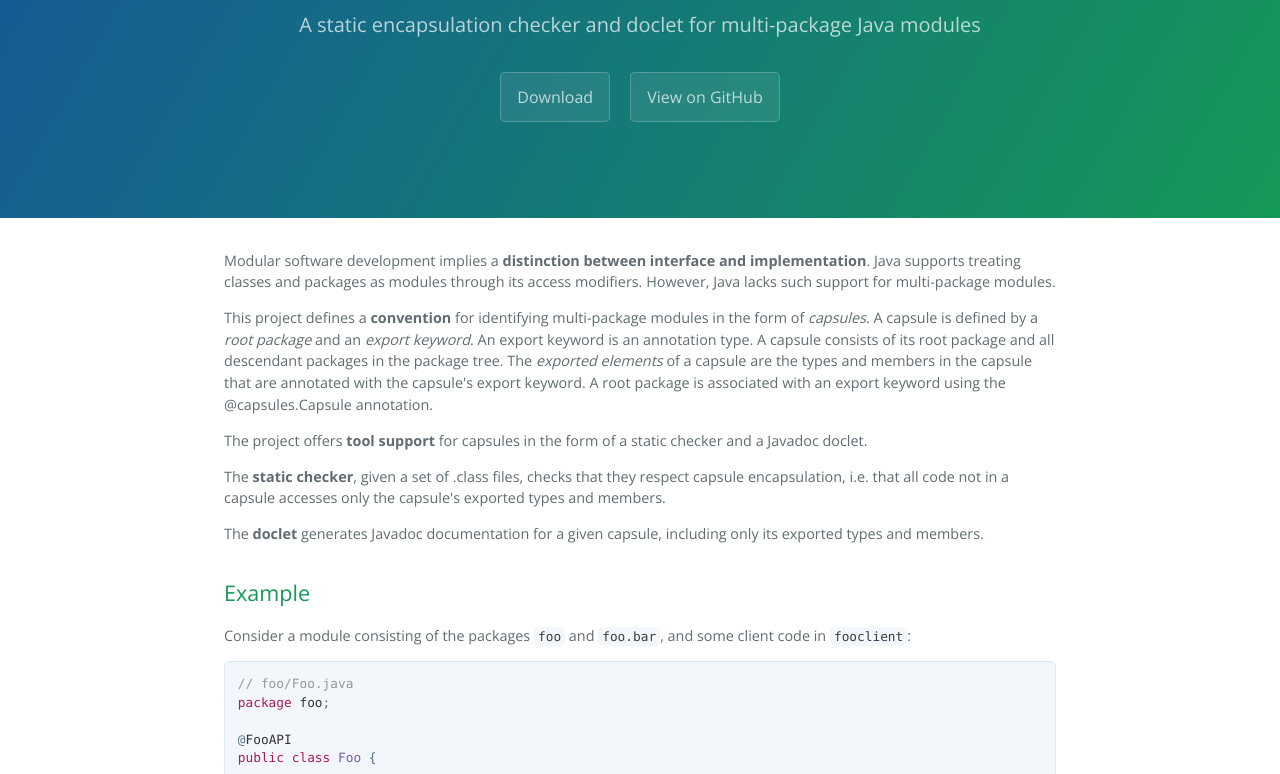
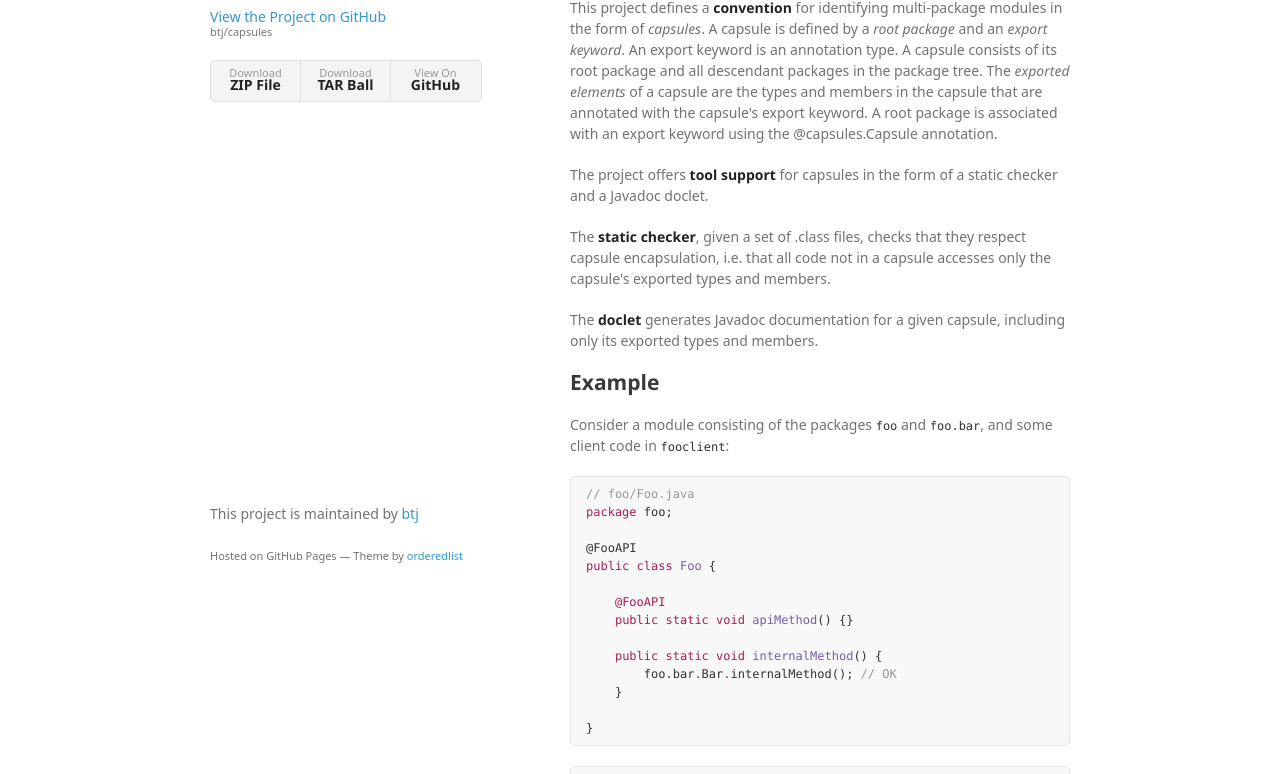
Before and after one commit to btj/capsules, a plain HTML site: page index.html in a window 1280 px wide. Shown: the part 165-939 px from the top of the page. Drawn offline with nearby package versions, Linux system fonts and the light colour scheme; a web font is replaced by a local one.

Commit message:
Create gh-pages branch via GitHub

```diff
--- a/index.html
+++ b/index.html
@@ -1,24 +1,34 @@
-<!DOCTYPE html>
-<html lang="en-us">
+<!doctype html>
+<html>
   <head>
-    <meta charset="UTF-8">
+    <meta charset="utf-8">
+    <meta http-equiv="X-UA-Compatible" content="chrome=1">
     <title>capsules by btj</title>
-    <meta name="viewport" content="width=device-width, initial-scale=1">
-    <link rel="stylesheet" type="text/css" href="stylesheets/normalize.css" media="screen">
-    <link href='https://fonts.googleapis.com/css?family=Open+Sans:400,700' rel='stylesheet' type='text/css'>
-    <link rel="stylesheet" type="text/css" href="stylesheets/stylesheet.css" media="screen">
-    <link rel="stylesheet" type="text/css" href="stylesheets/github-light.css" media="screen">
+
+    <link rel="stylesheet" href="stylesheets/styles.css">
+    <link rel="stylesheet" href="stylesheets/github-light.css">
+    <meta name="viewport" content="width=device-width">
+    <!--[if lt IE 9]>
+    <script src="//html5shiv.googlecode.com/svn/trunk/html5.js"></script>
+    <![endif]-->
   </head>
   <body>
-    <section class="page-header">
-      <h1 class="project-name">capsules</h1>
-      <h2 class="project-tagline">A static encapsulation checker and doclet for multi-package Java modules</h2>
-      <a href="https://github.com/btj/capsules/releases/download/v1.3/capsules-1.3.zip" class="btn">Download</a>
-      <a href="https://github.com/btj/capsules" class="btn">View on GitHub</a>
-    </section>
+    <div class="wrapper">
+      <header>
+        <h1>capsules</h1>
+        <p>A static encapsulation checker and doclet for multi-package Java modules</p>
 
-    <section class="main-content">
-      <p>Modular software development implies a <strong>distinction between interface and implementation</strong>. Java supports treating classes and packages as modules through its access modifiers. However, Java lacks such support for multi-package modules.</p>
+        <p class="view"><a href="https://github.com/btj/capsules">View the Project on GitHub <small>btj/capsules</small></a></p>
+
+
+        <ul>
+          <li><a href="https://github.com/btj/capsules/zipball/master">Download <strong>ZIP File</strong></a></li>
+          <li><a href="https://github.com/btj/capsules/tarball/master">Download <strong>TAR Ball</strong></a></li>
+          <li><a href="https://github.com/btj/capsules">View On <strong>GitHub</strong></a></li>
+        </ul>
+      </header>
+      <section>
+        <p>Modular software development implies a <strong>distinction between interface and implementation</strong>. Java supports treating classes and packages as modules through its access modifiers. However, Java lacks such support for multi-package modules.</p>
 
 <p>This project defines a <strong>convention</strong> for identifying multi-package modules in the form of <em>capsules</em>. A capsule is defined by a <em>root package</em> and an <em>export keyword</em>. An export keyword is an annotation type. A capsule consists of its root package and all descendant packages in the package tree. The <em>exported elements</em> of a capsule are the types and members in the capsule that are annotated with the capsule's export keyword. A root package is associated with an export keyword using the @capsules.Capsule annotation.</p>
 
@@ -146,15 +156,13 @@
 <span class="pl-k">package</span> <span class="pl-smi">org.root2</span>;</pre></div>
 
 <p>This way, org.root1 and org.root2 effectively constitute a single capsule.</p>
-
-      <footer class="site-footer">
-        <span class="site-footer-owner"><a href="https://github.com/btj/capsules">capsules</a> is maintained by <a href="https://github.com/btj">btj</a>.</span>
-
-        <span class="site-footer-credits">This page was generated by <a href="https://pages.github.com">GitHub Pages</a> using the <a href="https://github.com/jasonlong/cayman-theme">Cayman theme</a> by <a href="https://twitter.com/jasonlong">Jason Long</a>.</span>
+      </section>
+      <footer>
+        <p>This project is maintained by <a href="https://github.com/btj">btj</a></p>
+        <p><small>Hosted on GitHub Pages &mdash; Theme by <a href="https://github.com/orderedlist">orderedlist</a></small></p>
       </footer>
-
-    </section>
-
+    </div>
+    <script src="javascripts/scale.fix.js"></script>
 
   </body>
 </html>
--- /dev/null
+++ b/javascripts/scale.fix.js
@@ -0,0 +1,17 @@
+var metas = document.getElementsByTagName('meta');
+var i;
+if (navigator.userAgent.match(/iPhone/i)) {
+  for (i=0; i<metas.length; i++) {
+    if (metas[i].name == "viewport") {
+      metas[i].content = "width=device-width, minimum-scale=1.0, maximum-scale=1.0";
+    }
+  }
+  document.addEventListener("gesturestart", gestureStart, false);
+}
+function gestureStart() {
+  for (i=0; i<metas.length; i++) {
+    if (metas[i].name == "viewport") {
+      metas[i].content = "width=device-width, minimum-scale=0.25, maximum-scale=1.6";
+    }
+  }
+}
--- /dev/null
+++ b/stylesheets/styles.css
@@ -0,0 +1,324 @@
+@font-face {
+  font-family: 'Noto Sans';
+  font-weight: 400;
+  font-style: normal;
+  src: url('../fonts/Noto-Sans-regular/Noto-Sans-regular.eot');
+  src: url('../fonts/Noto-Sans-regular/Noto-Sans-regular.eot?#iefix') format('embedded-opentype'),
+       local('Noto Sans'),
+       local('Noto-Sans-regular'),
+       url('../fonts/Noto-Sans-regular/Noto-Sans-regular.woff2') format('woff2'),
+       url('../fonts/Noto-Sans-regular/Noto-Sans-regular.woff') format('woff'),
+       url('../fonts/Noto-Sans-regular/Noto-Sans-regular.ttf') format('truetype'),
+       url('../fonts/Noto-Sans-regular/Noto-Sans-regular.svg#NotoSans') format('svg');
+}
+
+@font-face {
+  font-family: 'Noto Sans';
+  font-weight: 700;
+  font-style: normal;
+  src: url('../fonts/Noto-Sans-700/Noto-Sans-700.eot');
+  src: url('../fonts/Noto-Sans-700/Noto-Sans-700.eot?#iefix') format('embedded-opentype'),
+       local('Noto Sans Bold'),
+       local('Noto-Sans-700'),
+       url('../fonts/Noto-Sans-700/Noto-Sans-700.woff2') format('woff2'),
+       url('../fonts/Noto-Sans-700/Noto-Sans-700.woff') format('woff'),
+       url('../fonts/Noto-Sans-700/Noto-Sans-700.ttf') format('truetype'),
+       url('../fonts/Noto-Sans-700/Noto-Sans-700.svg#NotoSans') format('svg');
+}
+
+@font-face {
+  font-family: 'Noto Sans';
+  font-weight: 400;
+  font-style: italic;
+  src: url('../fonts/Noto-Sans-italic/Noto-Sans-italic.eot');
+  src: url('../fonts/Noto-Sans-italic/Noto-Sans-italic.eot?#iefix') format('embedded-opentype'),
+       local('Noto Sans Italic'),
+       local('Noto-Sans-italic'),
+       url('../fonts/Noto-Sans-italic/Noto-Sans-italic.woff2') format('woff2'),
+       url('../fonts/Noto-Sans-italic/Noto-Sans-italic.woff') format('woff'),
+       url('../fonts/Noto-Sans-italic/Noto-Sans-italic.ttf') format('truetype'),
+       url('../fonts/Noto-Sans-italic/Noto-Sans-italic.svg#NotoSans') format('svg');
+}
+
+@font-face {
+  font-family: 'Noto Sans';
+  font-weight: 700;
+  font-style: italic;
+  src: url('../fonts/Noto-Sans-700italic/Noto-Sans-700italic.eot');
+  src: url('../fonts/Noto-Sans-700italic/Noto-Sans-700italic.eot?#iefix') format('embedded-opentype'),
+       local('Noto Sans Bold Italic'),
+       local('Noto-Sans-700italic'),
+       url('../fonts/Noto-Sans-700italic/Noto-Sans-700italic.woff2') format('woff2'),
+       url('../fonts/Noto-Sans-700italic/Noto-Sans-700italic.woff') format('woff'),
+       url('../fonts/Noto-Sans-700italic/Noto-Sans-700italic.ttf') format('truetype'),
+       url('../fonts/Noto-Sans-700italic/Noto-Sans-700italic.svg#NotoSans') format('svg');
+}
+
+body {
+  background-color: #fff;
+  padding:50px;
+  font: 14px/1.5 "Noto Sans", "Helvetica Neue", Helvetica, Arial, sans-serif;
+  color:#727272;
+  font-weight:400;
+}
+
+h1, h2, h3, h4, h5, h6 {
+  color:#222;
+  margin:0 0 20px;
+}
+
+p, ul, ol, table, pre, dl {
+  margin:0 0 20px;
+}
+
+h1, h2, h3 {
+  line-height:1.1;
+}
+
+h1 {
+  font-size:28px;
+}
+
+h2 {
+  color:#393939;
+}
+
+h3, h4, h5, h6 {
+  color:#494949;
+}
+
+a {
+  color:#39c;
+  text-decoration:none;
+}
+
+a:hover {
+  color:#069;
+}
+
+a small {
+  font-size:11px;
+  color:#777;
+  margin-top:-0.3em;
+  display:block;
+}
+
+a:hover small {
+  color:#777;
+}
+
+.wrapper {
+  width:860px;
+  margin:0 auto;
+}
+
+blockquote {
+  border-left:1px solid #e5e5e5;
+  margin:0;
+  padding:0 0 0 20px;
+  font-style:italic;
+}
+
+code, pre {
+  font-family:Monaco, Bitstream Vera Sans Mono, Lucida Console, Terminal, Consolas, Liberation Mono, DejaVu Sans Mono, Courier New, monospace;
+  color:#333;
+  font-size:12px;
+}
+
+pre {
+  padding:8px 15px;
+  background: #f8f8f8;
+  border-radius:5px;
+  border:1px solid #e5e5e5;
+  overflow-x: auto;
+}
+
+table {
+  width:100%;
+  border-collapse:collapse;
+}
+
+th, td {
+  text-align:left;
+  padding:5px 10px;
+  border-bottom:1px solid #e5e5e5;
+}
+
+dt {
+  color:#444;
+  font-weight:700;
+}
+
+th {
+  color:#444;
+}
+
+img {
+  max-width:100%;
+}
+
+header {
+  width:270px;
+  float:left;
+  position:fixed;
+  -webkit-font-smoothing:subpixel-antialiased;
+}
+
+header ul {
+  list-style:none;
+  height:40px;
+  padding:0;
+  background: #f4f4f4;
+  border-radius:5px;
+  border:1px solid #e0e0e0;
+  width:270px;
+}
+
+header li {
+  width:89px;
+  float:left;
+  border-right:1px solid #e0e0e0;
+  height:40px;
+}
+
+header li:first-child a {
+  border-radius:5px 0 0 5px;
+}
+
+header li:last-child a {
+  border-radius:0 5px 5px 0;
+}
+
+header ul a {
+  line-height:1;
+  font-size:11px;
+  color:#999;
+  display:block;
+  text-align:center;
+  padding-top:6px;
+  height:34px;
+}
+
+header ul a:hover {
+  color:#999;
+}
+
+header ul a:active {
+  background-color:#f0f0f0;
+}
+
+strong {
+  color:#222;
+  font-weight:700;
+}
+
+header ul li + li + li {
+  border-right:none;
+  width:89px;
+}
+
+header ul a strong {
+  font-size:14px;
+  display:block;
+  color:#222;
+}
+
+section {
+  width:500px;
+  float:right;
+  padding-bottom:50px;
+}
+
+small {
+  font-size:11px;
+}
+
+hr {
+  border:0;
+  background:#e5e5e5;
+  height:1px;
+  margin:0 0 20px;
+}
+
+footer {
+  width:270px;
+  float:left;
+  position:fixed;
+  bottom:50px;
+  -webkit-font-smoothing:subpixel-antialiased;
+}
+
+@media print, screen and (max-width: 960px) {
+
+  div.wrapper {
+    width:auto;
+    margin:0;
+  }
+
+  header, section, footer {
+    float:none;
+    position:static;
+    width:auto;
+  }
+
+  header {
+    padding-right:320px;
+  }
+
+  section {
+    border:1px solid #e5e5e5;
+    border-width:1px 0;
+    padding:20px 0;
+    margin:0 0 20px;
+  }
+
+  header a small {
+    display:inline;
+  }
+
+  header ul {
+    position:absolute;
+    right:50px;
+    top:52px;
+  }
+}
+
+@media print, screen and (max-width: 720px) {
+  body {
+    word-wrap:break-word;
+  }
+
+  header {
+    padding:0;
+  }
+
+  header ul, header p.view {
+    position:static;
+  }
+
+  pre, code {
+    word-wrap:normal;
+  }
+}
+
+@media print, screen and (max-width: 480px) {
+  body {
+    padding:15px;
+  }
+
+  header ul {
+    width:99%;
+  }
+
+  header li, header ul li + li + li {
+    width:33%;
+  }
+}
+
+@media print {
+  body {
+    padding:0.4in;
+    font-size:12pt;
+    color:#444;
+  }
+}
```
